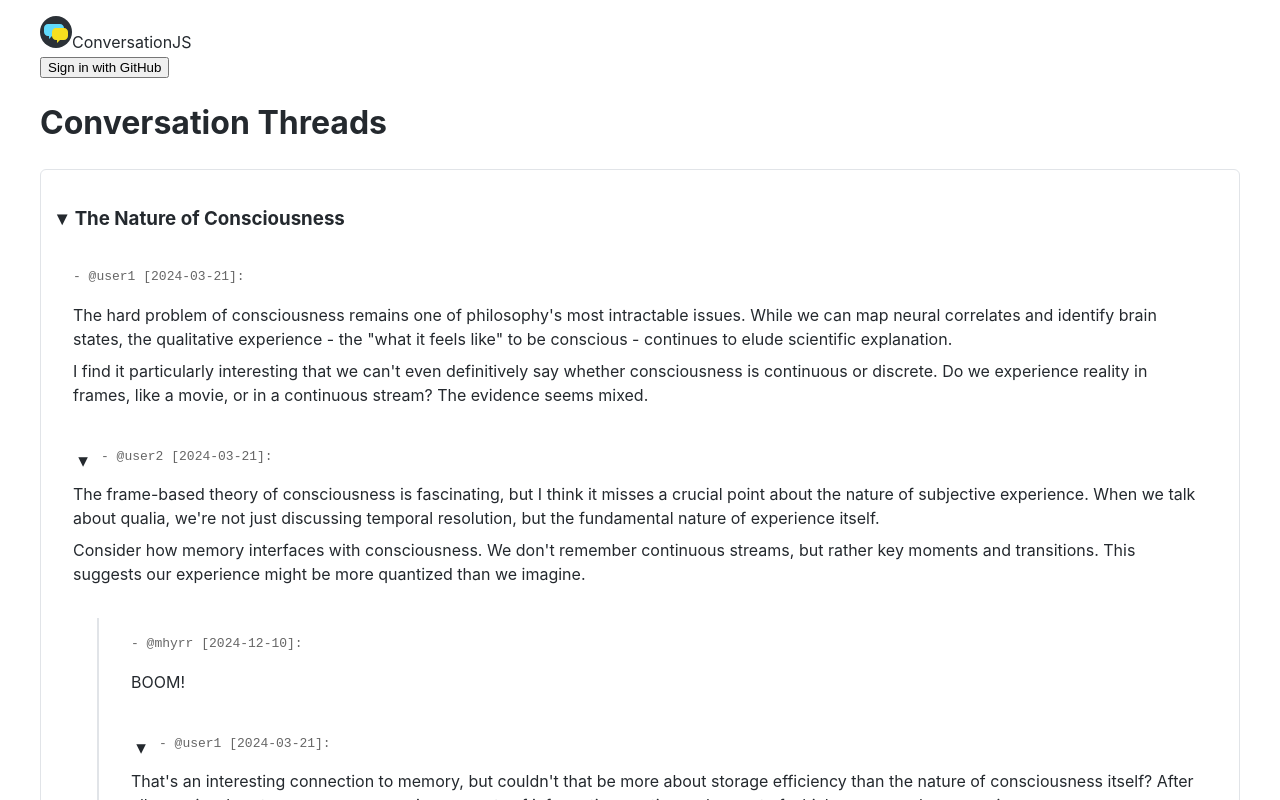
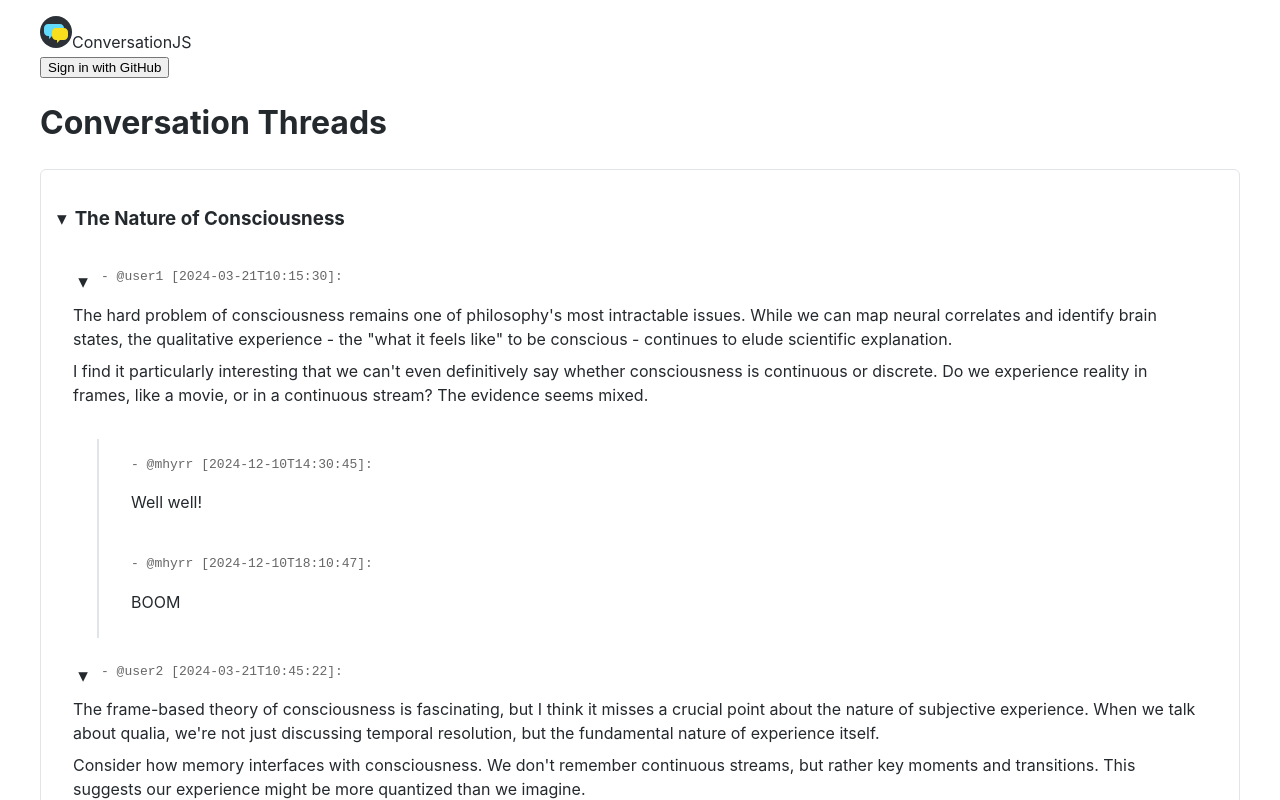
Before and after one commit to mhyrr/conversationjs, a React (Vite) app: page / in a window 1280 px wide. Shown: the top 800 px of the page. Built offline with nearby package versions, Linux system fonts and the light colour scheme.

Commit message:
replies working right, and handling better timestamps

```diff
--- a/public/data/conversation.md
+++ b/public/data/conversation.md
@@ -1,35 +1,45 @@
 ### The Nature of Consciousness
 
-- @user1 [2024-03-21]: The hard problem of consciousness remains one of philosophy's most intractable issues. While we can map neural correlates and identify brain states, the qualitative experience - the "what it feels like" to be conscious - continues to elude scientific explanation.
+- @user1 [2024-03-21T10:15:30Z]: The hard problem of consciousness remains one of philosophy's most intractable issues. While we can map neural correlates and identify brain states, the qualitative experience - the "what it feels like" to be conscious - continues to elude scientific explanation.
 
 I find it particularly interesting that we can't even definitively say whether consciousness is continuous or discrete. Do we experience reality in frames, like a movie, or in a continuous stream? The evidence seems mixed.
 
+  - @mhyrr [2024-12-10T14:30:45Z]: Well well!
 
-- @user2 [2024-03-21]: The frame-based theory of consciousness is fascinating, but I think it misses a crucial point about the nature of subjective experience. When we talk about qualia, we're not just discussing temporal resolution, but the fundamental nature of experience itself.
+
+  - @mhyrr [2024-12-10T18:10:47Z]: BOOM
+
+
+- @user2 [2024-03-21T10:45:22Z]: The frame-based theory of consciousness is fascinating, but I think it misses a crucial point about the nature of subjective experience. When we talk about qualia, we're not just discussing temporal resolution, but the fundamental nature of experience itself.
 
   Consider how memory interfaces with consciousness. We don't remember continuous streams, but rather key moments and transitions. This suggests our experience might be more quantized than we imagine.
 
-  - @mhyrr [2024-12-10]: BOOM!
+  - @mhyrr [2024-12-10T14:31:15Z]: Well well!
+
+  - @user1 [2024-03-21T11:20:18Z]: That's an interesting connection to memory, but couldn't that be more about storage efficiency than the nature of consciousness itself? After all, our visual system processes massive amounts of information continuously, most of which never reaches conscious awareness.
+
+    - @mhyrr [2024-12-10T14:32:00Z]: test!!
+
+    - @user2 [2024-03-21T12:05:44Z]: The filtering mechanism you're describing might actually be the key to understanding consciousness. What if consciousness isn't a property or state, but rather a process of information integration and exclusion? This aligns with Integrated Information Theory, though I have some reservations about its mathematical formalization.
+
+      - @user1 [2024-03-21T12:30:15Z]: The mathematical approach to consciousness always struck me as putting the cart before the horse. How can we quantify something we can't even properly define? IIT makes interesting predictions, but its fundamental axioms seem more like assumptions about the nature of consciousness than derived principles.
 
 
-  - @user1 [2024-03-21]: That's an interesting connection to memory, but couldn't that be more about storage efficiency than the nature of consciousness itself? After all, our visual system processes massive amounts of information continuously, most of which never reaches conscious awareness.
+        - @mhyrr [2024-12-10T18:15:02Z]: Here
 
-    - @mhyrr [2024-12-10]: test!!
-
-    - @user2 [2024-03-21]: The filtering mechanism you're describing might actually be the key to understanding consciousness. What if consciousness isn't a property or state, but rather a process of information integration and exclusion? This aligns with Integrated Information Theory, though I have some reservations about its mathematical formalization.
-
-      - @user1 [2024-03-21]: The mathematical approach to consciousness always struck me as putting the cart before the horse. How can we quantify something we can't even properly define? IIT makes interesting predictions, but its fundamental axioms seem more like assumptions about the nature of consciousness than derived principles.
 
 ### AI
 
 ### The Role of Technology in Human Evolution
 
-- @user1 [2024-03-21]: We often think of evolution as a purely biological process, but technology has become an integral part of human evolutionary pressure. Our tools are no longer just external aids - they're reshaping our cognitive architecture and social structures in real time.
+- @user1 [2024-03-21T13:10:25Z]: We often think of evolution as a purely biological process, but technology has become an integral part of human evolutionary pressure. Our tools are no longer just external aids - they're reshaping our cognitive architecture and social structures in real time.
 
 The smartphone is perhaps the most dramatic example of this in recent history. We've externalized not just our memory, but our spatial navigation, social coordination, and even emotional regulation to these devices.
 
-- @user2 [2024-03-21]: While I agree that technology is reshaping us, I'm not convinced it's accurate to call this evolution in the biological sense. What we're seeing is more akin to extended cognition - we're not changing our fundamental biology, but rather expanding our cognitive scaffold through technological augmentation.
+  - @mhyrr [2024-12-10T14:33:20Z]: I'm going to make this a test
 
-  - @user1 [2024-03-21]: But doesn't this technological scaffolding create new selective pressures? Consider how social media affects mate selection and reproduction patterns. That's textbook evolutionary pressure, even if the mechanism is cultural rather than purely biological.
+- @user2 [2024-03-21T14:20:33Z]: While I agree that technology is reshaping us, I'm not convinced it's accurate to call this evolution in the biological sense. What we're seeing is more akin to extended cognition - we're not changing our fundamental biology, but rather expanding our cognitive scaffold through technological augmentation.
 
-    - @user2 [2024-03-21]: Fair point about selective pressures, but I think we need to be careful about timeframes here. Evolution operates over thousands of generations. What we're seeing with technology might be better described as rapid cultural adaptation with potential evolutionary implications.
+  - @user1 [2024-03-21T15:05:12Z]: But doesn't this technological scaffolding create new selective pressures? Consider how social media affects mate selection and reproduction patterns. That's textbook evolutionary pressure, even if the mechanism is cultural rather than purely biological.
+
+    - @user2 [2024-03-21T15:45:50Z]: Fair point about selective pressures, but I think we need to be careful about timeframes here. Evolution operates over thousands of generations. What we're seeing with technology might be better described as rapid cultural adaptation with potential evolutionary implications.
--- a/src/App.tsx
+++ b/src/App.tsx
@@ -7,7 +7,7 @@ import { Auth } from './components/Auth'
 import participants from '../participants.json'
 
 export function App() {
-  const { threads, loading, error } = useThreads()
+  const { threads, triggerUpdate } = useThreads()
   const [isAuthenticated, setIsAuthenticated] = useState(false)
 
   const checkAuth = () => {
@@ -35,7 +35,7 @@ export function App() {
                 <header className="mb-8">
                   <h1 className="text-2xl font-bold text-gray-900">Conversation Threads</h1>
                 </header>
-                <ThreadList threads={threads} />
+                <ThreadList threads={threads} onUpdate={triggerUpdate} />
               </>
             ) : (
               <div className="text-center mt-20">
--- a/src/components/Message.tsx
+++ b/src/components/Message.tsx
@@ -28,7 +28,6 @@ export function Message({ message, threadTitle, onUpdate }: MessageProps) {
       threadTitle,
       messageAuthor: message.author,
       messageTimestamp: message.timestamp,
-      originalContent: message.content,
       newContent: editContent.split('\n')
     });
 
@@ -36,7 +35,6 @@ export function Message({ message, threadTitle, onUpdate }: MessageProps) {
       threadTitle,
       messageAuthor: message.author,
       messageTimestamp: message.timestamp,
-      originalContent: message.content,
       newContent: editContent.split('\n')
     });
 
@@ -50,6 +48,8 @@ export function Message({ message, threadTitle, onUpdate }: MessageProps) {
 
   const handleReply = async () => {
     if (!currentUser) return;
+
+    const timestamp = new Date().toISOString().replace(/\.\d{3}Z$/, 'Z');
 
     console.log('Replying to message:', {
       threadTitle,
@@ -66,7 +66,8 @@ export function Message({ message, threadTitle, onUpdate }: MessageProps) {
       parentTimestamp: message.timestamp,
       parentContent: message.content,
       content: replyContent.split('\n'),
-      author: currentUser.login
+      author: currentUser.login,
+      timestamp
     });
 
     console.log('Reply response:', success);
@@ -105,8 +106,7 @@ export function Message({ message, threadTitle, onUpdate }: MessageProps) {
     const success = await deleteMessage({
       threadTitle,
       messageAuthor: message.author,
-      messageTimestamp: message.timestamp,
-      messageContent: message.content
+      messageTimestamp: message.timestamp
     });
 
     if (success) {
@@ -118,7 +118,7 @@ export function Message({ message, threadTitle, onUpdate }: MessageProps) {
     <div className="message-group" data-depth={message.depth}>
       <div className="message-content">
         <div className="message-header">
-          {message.children.length > 0 && (
+          {message.children?.length > 0 && (
             <button
               className="collapse-toggle"
               onClick={() => setIsCollapsed(!isCollapsed)}
@@ -199,11 +199,11 @@ export function Message({ message, threadTitle, onUpdate }: MessageProps) {
           </div>
         )}
       </div>
-      {message.children.length > 0 && (
+      {message.children?.length > 0 && (
         <div className={`message-replies ${isCollapsed ? 'collapsed' : ''}`}>
           {message.children.map((child) => (
             <Message
-              key={createMessageKey(child)}
+              key={child.path}
               message={child}
               threadTitle={threadTitle}
               onUpdate={onUpdate}
--- a/src/components/Thread.tsx
+++ b/src/components/Thread.tsx
@@ -11,41 +11,31 @@ import { buildMessageTree } from '../utils/tree'
 import { createMessageKey } from '../utils/keys'
 
 interface ThreadProps {
-  thread: Thread  // Thread data including title and messages
+  thread: Thread;
+  onUpdate: () => void;
 }
 
-export function Thread({ thread }: ThreadProps) {
-  // State for thread collapse/expand
-  const [isCollapsed, setIsCollapsed] = useState(false)
-  // Convert flat message array to nested tree structure
-  const messageTree = buildMessageTree(thread.messages)
-  const [key, setKey] = useState(0) // Add refresh key
-
-  const handleUpdate = () => {
-    setKey(k => k + 1) // Force refresh on update
-  }
+export function Thread({ thread, onUpdate }: ThreadProps) {
+  const [isCollapsed, setIsCollapsed] = useState(false);
+  const messageTree = buildMessageTree(thread.messages);
 
   return (
     <div className="thread">
-      <h3
-        onClick={() => setIsCollapsed(!isCollapsed)}
-        className="thread-title"
-      >
-        <span className="collapse-icon">
-          {isCollapsed ? '▸' : '▾'}  {/* Toggle arrow based on state */}
-        </span>
-        {thread.title}
-      </h3>
+      <div className="thread-title" onClick={() => setIsCollapsed(!isCollapsed)}>
+        <span className="collapse-icon">{isCollapsed ? '▸' : '▾'}</span>
+        <h3>{thread.title}</h3>
+      </div>
+
       <div className={`thread-messages ${isCollapsed ? 'collapsed' : ''}`}>
         {messageTree.map((message) => (
           <Message
-            key={`${createMessageKey(message)}-${key}`}
+            key={`${message.author}-${message.timestamp}-${message.depth}`}
             message={message}
             threadTitle={thread.title}
-            onUpdate={handleUpdate}
+            onUpdate={onUpdate}
           />
         ))}
       </div>
     </div>
-  )
+  );
 }
--- a/src/components/ThreadList.tsx
+++ b/src/components/ThreadList.tsx
@@ -5,85 +5,20 @@ import { getCurrentUser } from '../utils/auth'
 import { createThread } from '../utils/api'
 
 interface ThreadListProps {
-  threads: Thread[]
+  threads: Thread[];
+  onUpdate: () => void;
 }
 
-export function ThreadList({ threads }: ThreadListProps) {
-  const [isCreating, setIsCreating] = useState(false)
-  const [newThreadTitle, setNewThreadTitle] = useState('')
-  const [initialMessage, setInitialMessage] = useState('')
-  const currentUser = getCurrentUser()
-
-  const handleCreateThread = async () => {
-    if (!currentUser) return;
-
-    const success = await createThread({
-      title: newThreadTitle,
-      initialMessage: initialMessage ? {
-        content: initialMessage.split('\n'),
-        author: currentUser.login
-      } : undefined
-    });
-
-    if (success) {
-      setIsCreating(false);
-      setNewThreadTitle('');
-      setInitialMessage('');
-      // Trigger refresh of thread list
-      window.location.reload();
-    }
-  };
-
+export function ThreadList({ threads, onUpdate }: ThreadListProps) {
   return (
     <div className="thread-list">
-      {threads.map(thread => (
-        <ThreadComponent key={thread.title} thread={thread} />
+      {threads.map((thread) => (
+        <ThreadComponent
+          key={thread.title}
+          thread={thread}
+          onUpdate={onUpdate}
+        />
       ))}
-
-      {currentUser && (
-        <div className="mt-8">
-          {isCreating ? (
-            <div className="bg-white p-4 rounded-lg shadow">
-              <input
-                type="text"
-                placeholder="Thread Title"
-                value={newThreadTitle}
-                onChange={(e) => setNewThreadTitle(e.target.value)}
-                className="w-full p-2 border rounded mb-4"
-              />
-              <textarea
-                placeholder="Initial message (optional)"
-                value={initialMessage}
-                onChange={(e) => setInitialMessage(e.target.value)}
-                className="w-full p-2 border rounded mb-4"
-                rows={4}
-              />
-              <div className="flex justify-end gap-2">
-                <button
-                  onClick={() => setIsCreating(false)}
-                  className="px-4 py-2 text-gray-600"
-                >
-                  Cancel
-                </button>
-                <button
-                  onClick={handleCreateThread}
-                  className="px-4 py-2 bg-blue-500 text-white rounded"
-                  disabled={!newThreadTitle.trim()}
-                >
-                  Create Thread
-                </button>
-              </div>
-            </div>
-          ) : (
-            <button
-              onClick={() => setIsCreating(true)}
-              className="px-4 py-2 bg-blue-500 text-white rounded"
-            >
-              New Thread
-            </button>
-          )}
-        </div>
-      )}
     </div>
-  )
+  );
 }
--- a/src/hooks/useThreads.ts
+++ b/src/hooks/useThreads.ts
@@ -1,29 +1,34 @@
-import { useState, useEffect } from 'react'
-import { config } from '../config'
-import { parseMarkdown } from '../utils/markdown'
-import type { Thread } from '../utils/markdown'
+import { useState, useEffect, useCallback } from 'react'
+import { Thread, parseMarkdown } from '../utils/markdown'
 
 export function useThreads() {
   const [threads, setThreads] = useState<Thread[]>([])
-  const [loading, setLoading] = useState(true)
-  const [error, setError] = useState<string | null>(null)
+  const [lastUpdate, setLastUpdate] = useState(Date.now())
 
-  useEffect(() => {
-    async function fetchThreads() {
-      try {
-        const response = await fetch(config.conversationPath)
-        const markdown = await response.text()
-        const parsedThreads = parseMarkdown(markdown)
-        setThreads(parsedThreads)
-      } catch (err) {
-        setError(err instanceof Error ? err.message : 'Failed to load threads')
-      } finally {
-        setLoading(false)
-      }
+  const refreshThreads = useCallback(async () => {
+    try {
+      const response = await fetch('/data/conversation.md')
+      const content = await response.text()
+      const parsedThreads = parseMarkdown(content)
+      setThreads(parsedThreads)
+    } catch (error) {
+      console.error('Failed to fetch threads:', error)
     }
-
-    fetchThreads()
   }, [])
 
-  return { threads, loading, error }
+  // Initial load
+  useEffect(() => {
+    refreshThreads()
+  }, [refreshThreads])
+
+  // Refresh when lastUpdate changes
+  useEffect(() => {
+    refreshThreads()
+  }, [lastUpdate, refreshThreads])
+
+  const triggerUpdate = () => {
+    setLastUpdate(Date.now())
+  }
+
+  return { threads, refreshThreads, triggerUpdate }
 }
--- a/src/utils/markdown.ts
+++ b/src/utils/markdown.ts
@@ -42,12 +42,13 @@ export function parseMarkdown(content: string): Thread[] {
       };
     } else if (line.match(/^\s*- @/)) {
       const indentLevel = (line.match(/^\s*/) ?? [''])[0].length / 2;
-      const match = line.match(/- @(\w+) \[(.*?)\]: (.*)/);
+      const match = line.match(/- @(\w+) \[(.*?)T(.*?)Z?\]: (.*)/);
       if (match && currentThread) {
+        const [, author, date, time, content] = match;
         currentMessage = {
-          author: match[1],
-          timestamp: match[2],
-          content: [match[3]],
+          author,
+          timestamp: `${date}T${time}`,
+          content: [content],
           depth: indentLevel
         };
         currentThread.messages.push(currentMessage);
--- a/src/utils/tree.ts
+++ b/src/utils/tree.ts
@@ -5,41 +5,73 @@
  * - Maintains parent-child relationships based on depth
  */
 
-interface Message {
-  author: string
-  timestamp: string
-  content: string[]
-  depth: number
-  children?: Message[]
+export interface MessageNode {
+  author: string;
+  timestamp: string;
+  content: string[];
+  depth: number;
+  path: string;
+  children: MessageNode[];
 }
 
 /**
  * Converts a flat array of messages into a nested tree structure
  * based on message depth values
  */
-export function buildMessageTree(messages: Message[]): Message[] {
-  const result: Message[] = []
-  const stack: Message[] = []
+export function buildMessageTree(messages: any[]): MessageNode[] {
+  const messageMap = new Map<string, MessageNode>();
+  const roots: MessageNode[] = [];
 
-  messages.forEach(message => {
-    // Clone message and initialize children array
-    const node = { ...message, children: [] }
+  messages.forEach((msg, index) => {
+    const path = messages
+      .slice(0, index + 1)
+      .filter(m => m.depth <= msg.depth)
+      .map(m => `${m.author}-${m.timestamp}-${m.depth}`)
+      .join('/');
 
-    // Pop stack until we find the parent
-    while (stack.length > 0 && stack[stack.length - 1].depth >= node.depth) {
-      stack.pop()
+    const node: MessageNode = {
+      author: msg.author,
+      timestamp: msg.timestamp,
+      content: msg.content,
+      depth: msg.depth,
+      path,
+      children: []
+    };
+    messageMap.set(path, node);
+
+    if (msg.depth === 0) {
+      roots.push(node);
     }
+  });
 
-    if (stack.length === 0) {
-      // Root level message
-      result.push(node)
-    } else {
-      // Add as child to parent
-      stack[stack.length - 1].children!.push(node)
+  // Build tree relationships using paths
+  messages.forEach((msg, index) => {
+    if (msg.depth > 0) {
+      const currentPath = messageMap.get(messages
+        .slice(0, index + 1)
+        .filter(m => m.depth <= msg.depth)
+        .map(m => `${m.author}-${m.timestamp}-${m.depth}`)
+        .join('/')
+      );
+
+      // Find parent by looking at previous messages with depth - 1
+      for (let i = index - 1; i >= 0; i--) {
+        if (messages[i].depth === msg.depth - 1) {
+          const parentPath = messageMap.get(messages
+            .slice(0, i + 1)
+            .filter(m => m.depth <= messages[i].depth)
+            .map(m => `${m.author}-${m.timestamp}-${m.depth}`)
+            .join('/')
+          );
+
+          if (parentPath && currentPath) {
+            parentPath.children.push(currentPath);
+            break;
+          }
+        }
+      }
     }
+  });
 
-    stack.push(node)
-  })
-
-  return result
+  return roots;
 }
```
Also changed, not shown: src/utils/api.ts (+10 -12 lines), 1 other file (tests, documents, lock files or other folders).
